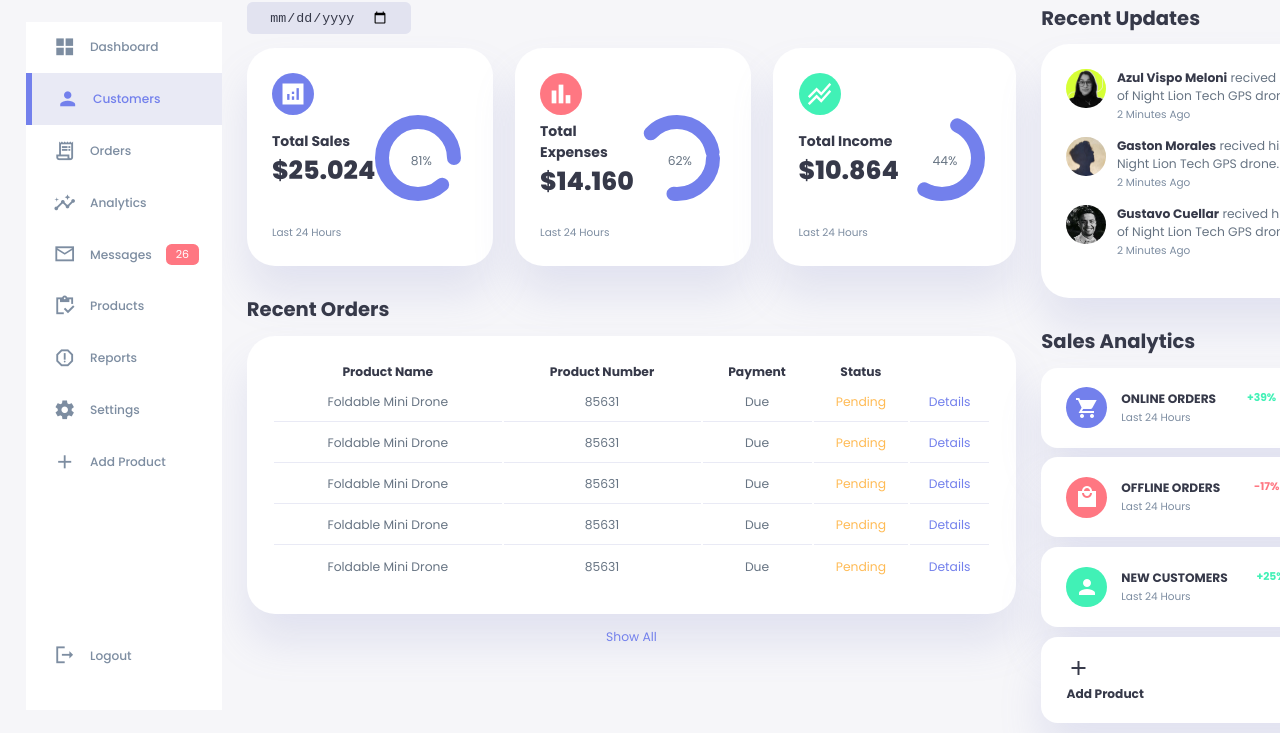
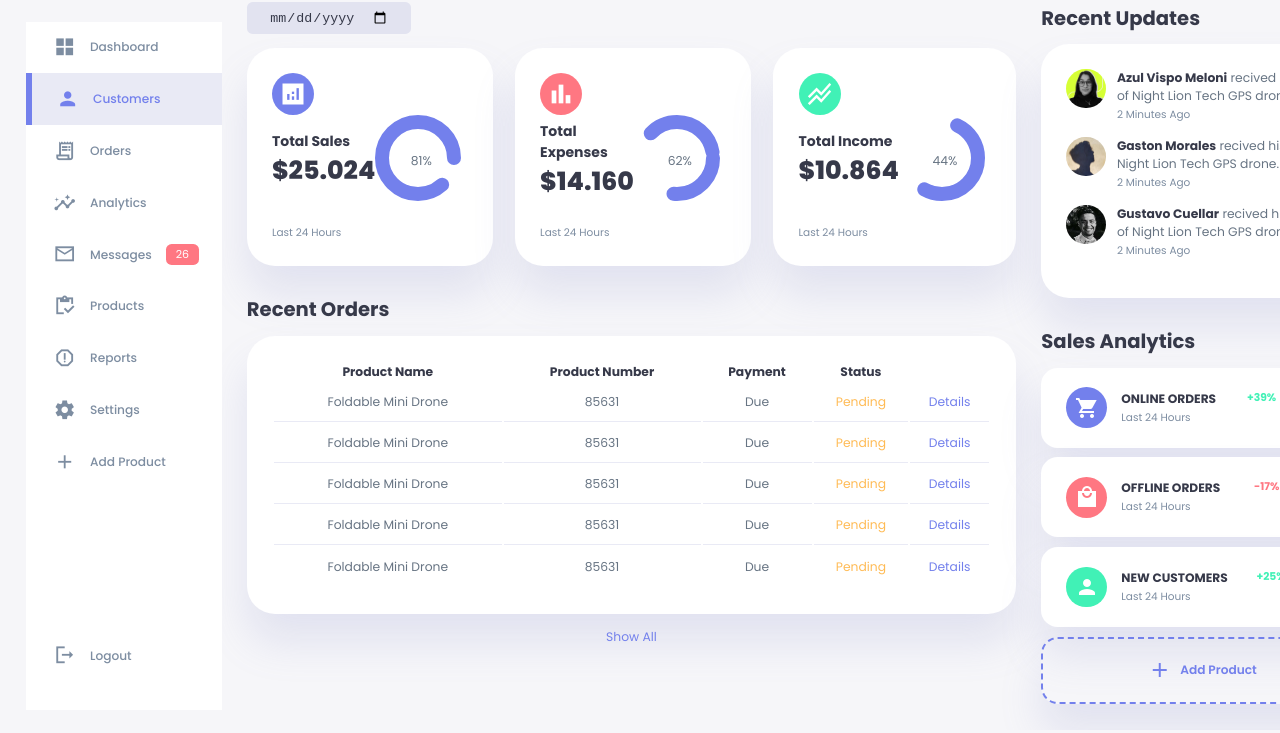
Before and after one commit to adrianlopzv/admin-dashboard, a plain HTML site: page index.html in a window 1280 px wide. Shown: the part 70-803 px from the top of the page. Drawn offline with Linux system fonts and the light colour scheme.

Commit message:
light mode, desktop version terminada, falta JS y MediaQueries

```diff
--- a/style.css
+++ b/style.css
@@ -503,3 +503,22 @@ main .recent-orders a {
 .right .sales-analytics .item.customers .icon {
     background: var(--color-success);
 }
+
+.right .sales-analytics .add-product {
+    background-color: transparent;
+    border: 2px dashed var(--color-primary);
+    color: var(--color-primary);
+    display: flex;
+    align-items: center;
+    justify-content: center;
+}
+
+.right .sales-analytics .add-product div {
+    display: flex;
+    align-items: center;
+    gap: 0.6rem;
+}
+
+.right .sales-analytics .add-product div h3 {
+    font-weight: 600;
+}
```
